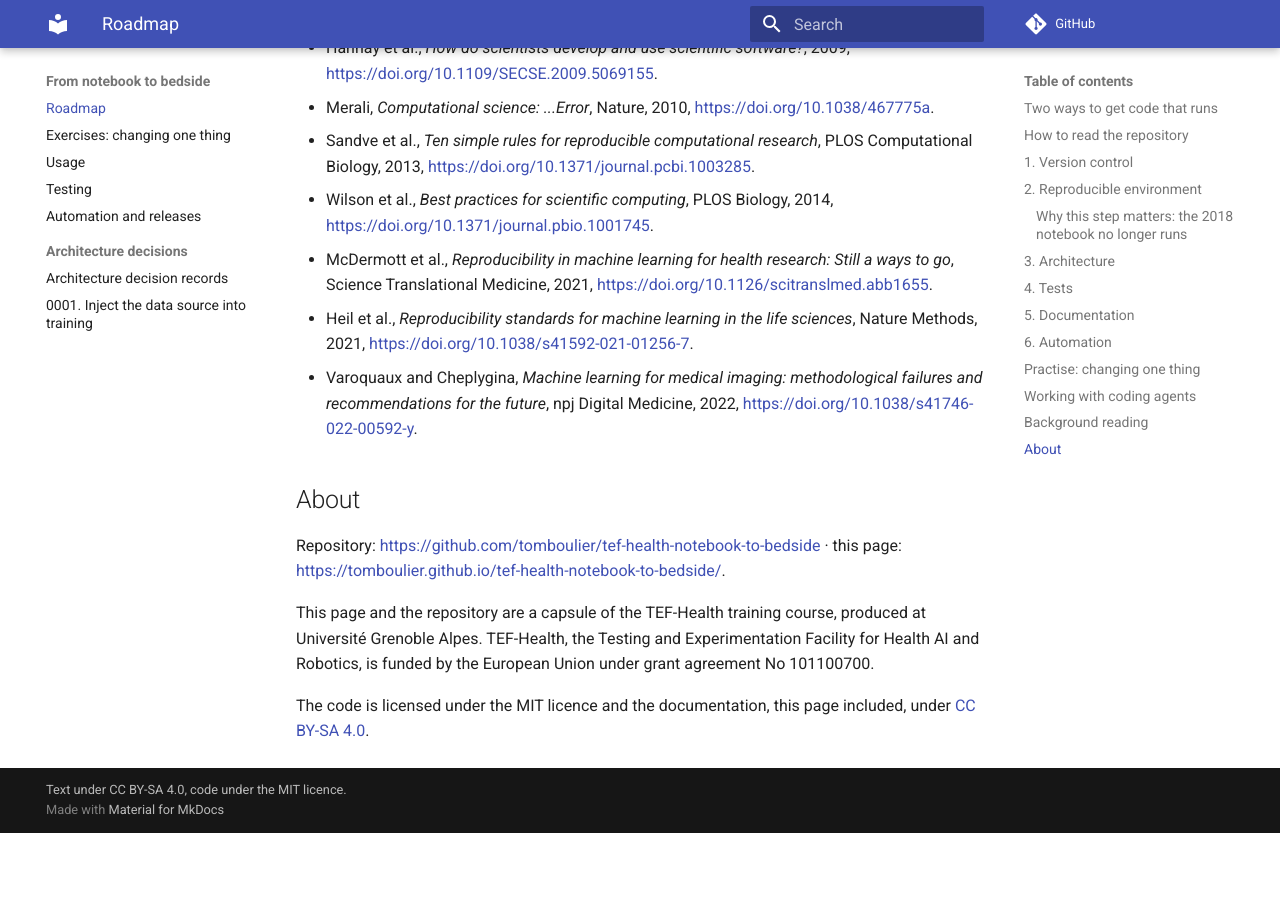
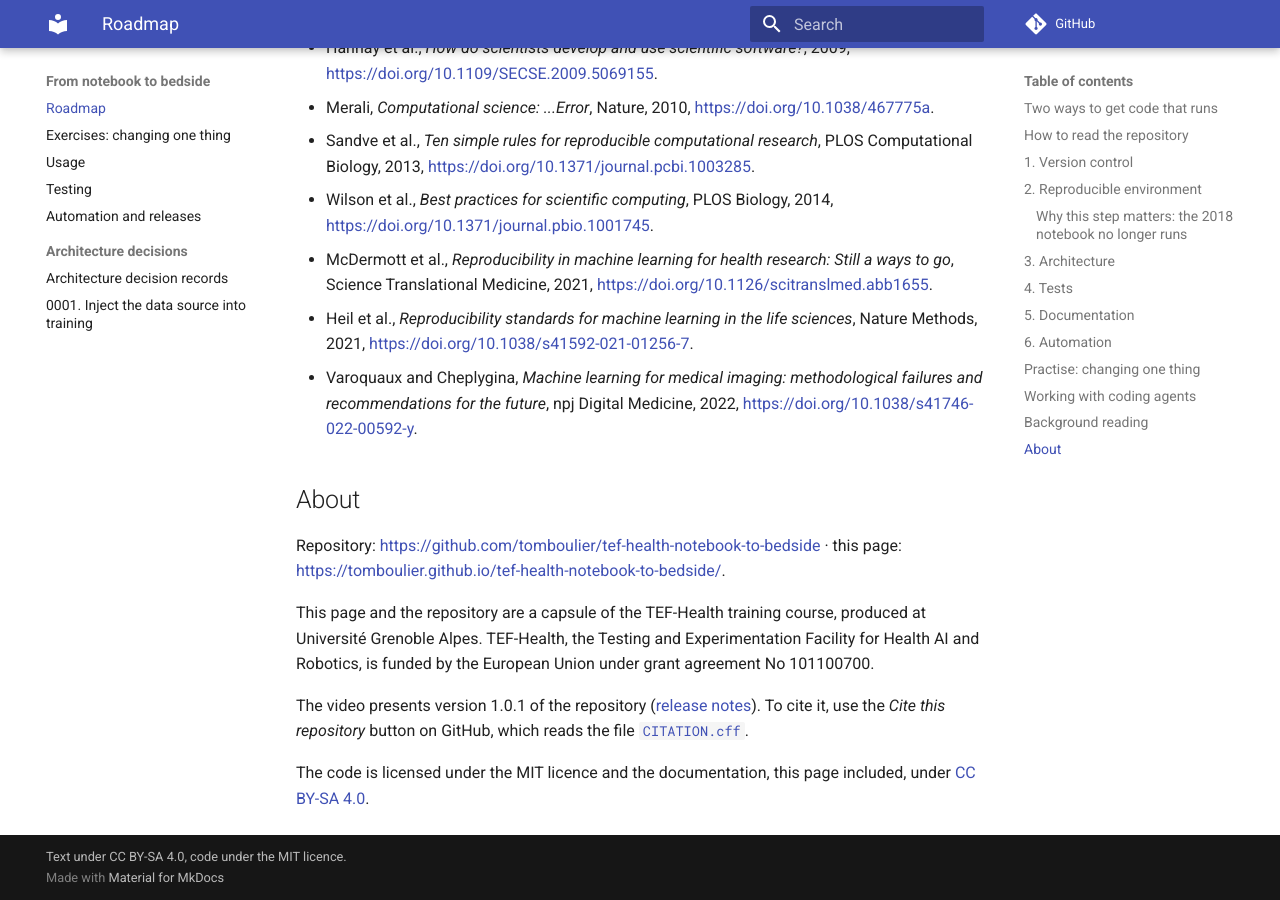
Before and after one commit to tomboulier/tef-health-notebook-to-bedside, an MkDocs documentation site: the page built from docs/index.md, in a window 1280 px wide and 900 px high, scrolled down 5803 px. Built offline with MkDocs 1.6.1 and Material for MkDocs 9.7.7, drawn with Linux system fonts in a browser that asks for light colours; comment, search, counter and statistics services are not loaded; before the commit the page ends 6636 px from its top, so only the background shows below that.

Commit message:
docs: say which version the video presents and how to cite it
Co-Authored-By: Claude Opus 5.5 <noreply@anthropic.com>

```diff
--- a/docs/index.md
+++ b/docs/index.md
@@ -331,5 +331,10 @@ produced at Université Grenoble Alpes. TEF-Health, the Testing and
 Experimentation Facility for Health AI and Robotics, is funded by the
 European Union under grant agreement No 101100700.
 
+The video presents version 1.0.1 of the repository
+([release notes](https://github.com/tomboulier/tef-health-notebook-to-bedside/releases/tag/v1.0.1)).
+To cite it, use the *Cite this repository* button on GitHub, which reads the
+file [`CITATION.cff`](https://github.com/tomboulier/tef-health-notebook-to-bedside/blob/main/CITATION.cff).
+
 The code is licensed under the MIT licence and the documentation, this page
 included, under [CC BY-SA 4.0](https://creativecommons.org/licenses/by-sa/4.0/).
```
Also changed, not shown: README.md (+6 -0 lines).
